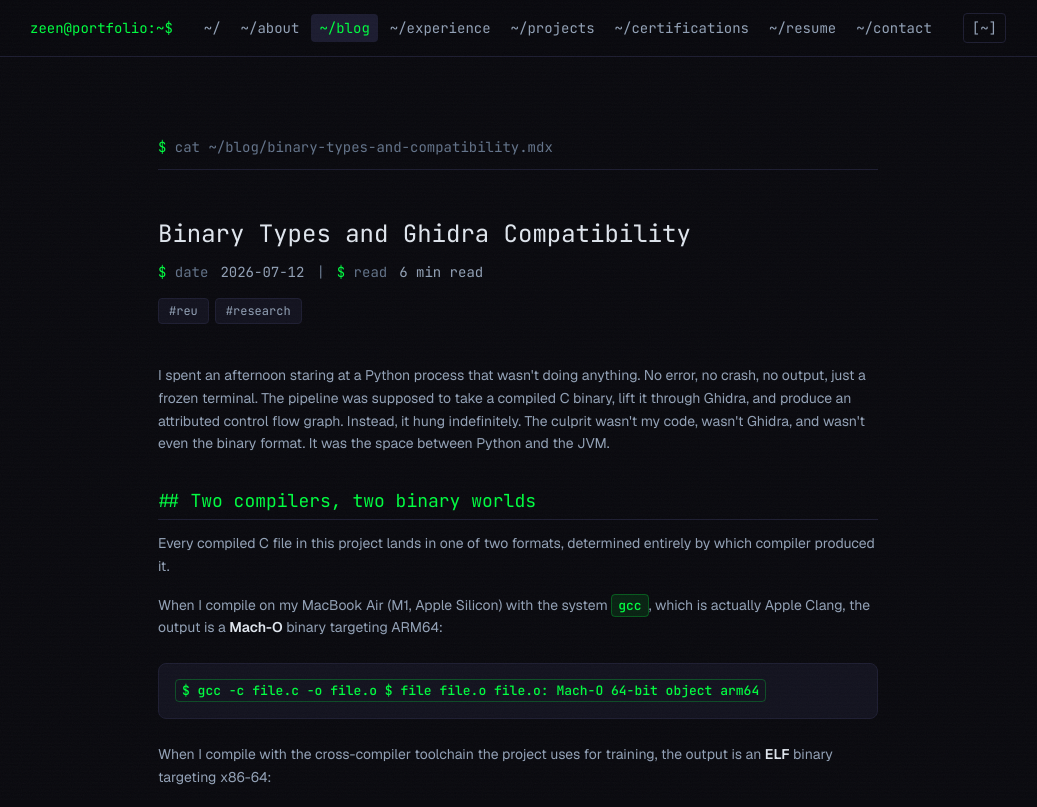
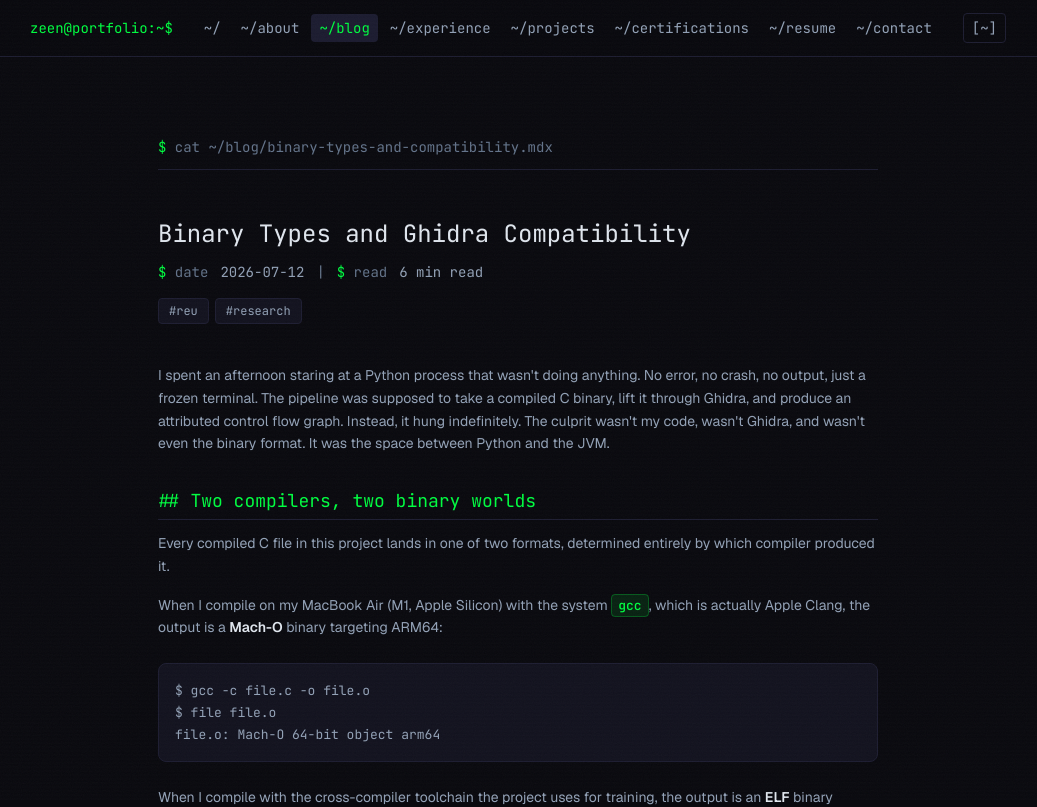
Before and after one commit to ZZeeZZ1127/my_portfolio_website, a Next.js app: page /blog/binary-types-and-compatibility in a window 1280 px wide. Shown: the top 807 px of the page, without its empty margins (122-1159 px from the left). Built offline with nearby package versions, Linux system fonts and the light colour scheme.

Commit message:
fixed style rendering issues

```diff
--- a/src/app/globals.css
+++ b/src/app/globals.css
@@ -182,8 +182,8 @@
   height: auto;
 }
 
-/* Inline code */
-.prose-custom .inline-code {
+/* Inline code — only styles code that is NOT inside a pre element */
+.prose-custom :not(pre) > code {
   font-family: var(--font-jetbrains-mono);
   font-size: 0.8125rem;
   color: var(--color-accent);
--- a/src/components/sections/BlogPostContent.tsx
+++ b/src/components/sections/BlogPostContent.tsx
@@ -70,14 +70,6 @@
     className?: string;
     children?: React.ReactNode;
   }) => {
-    // Inline code has plain-string children; block code has React element children
-    if (!className) {
-      return (
-        <code className="inline-code font-mono text-[0.8125rem] px-1.5 py-0.5 rounded font-medium">
-          {children}
-        </code>
-      );
-    }
     return (
       <code className={className} {...props}>
         {children}
```
